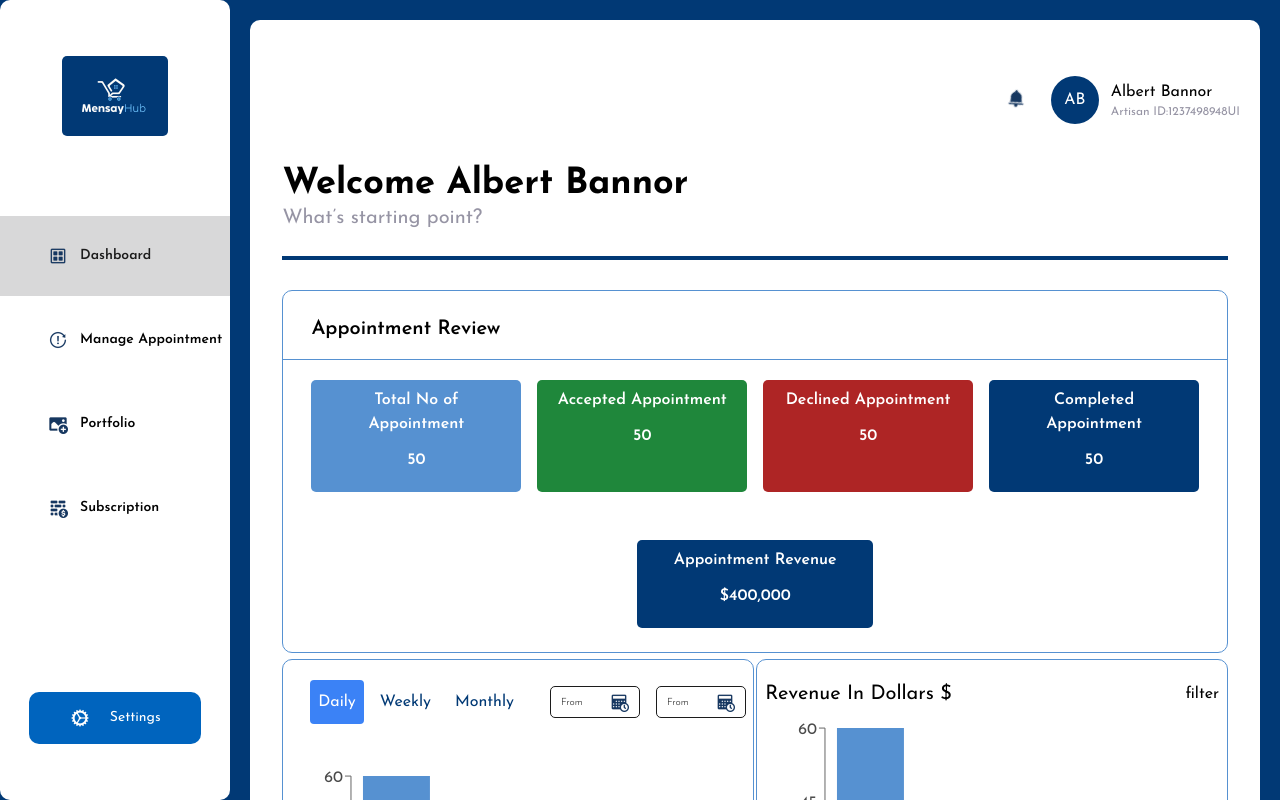
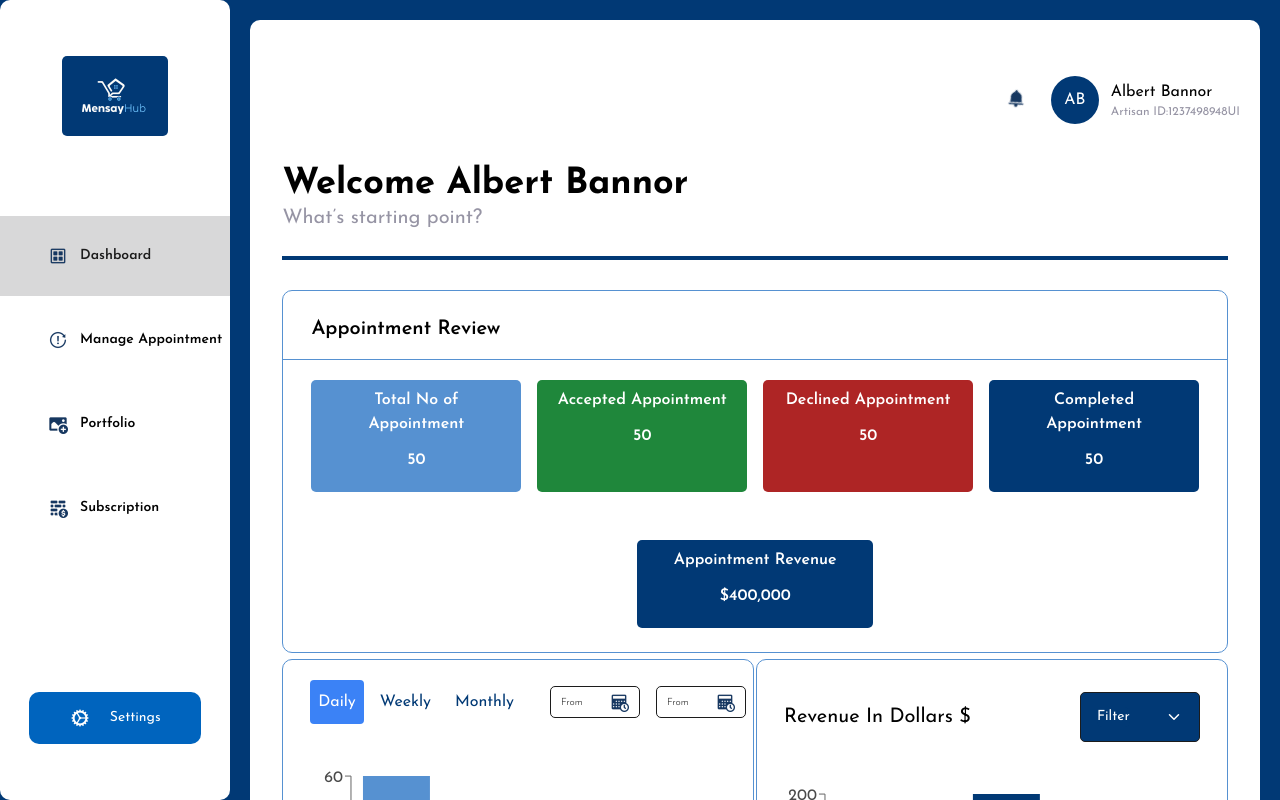
Before and after one commit to stivex001/artsianhub, a Next.js app: page /artisan/dashboard in a window 1280 px wide. Shown: the top 800 px of the page. Built offline with nearby package versions, Linux system fonts and the light colour scheme.

Commit message:
feat:completed the dashboard page

```diff
--- a/app/(Artisan)/artisan/dashboard/page.tsx
+++ b/app/(Artisan)/artisan/dashboard/page.tsx
@@ -1,18 +1,14 @@
 "use client";
 
 import { AppointmentReview } from "@/components/Artisan/dashboard/AppointmentReview";
-import CustomDatePicker from "@/components/controlledInputs/CustomDatePicker";
-import Barchart from "@/components/shared/Barchart";
-import Charts from "@/components/shared/Charts";
+import DailyUpdates from "@/components/Artisan/dashboard/DailyUpdates";
+import RevenueDetails from "@/components/Artisan/dashboard/RevenueDetails";
 import { Descriptions } from "@/components/shared/Headings";
-import Wrapper from "@/components/shared/Wrapper";
 import React from "react";
 
 type Props = {};
 
 const ArtisanDashboard = (props: Props) => {
-  const [date, setDate] = React.useState<Date>();
-
   return (
     <section className="flex flex-col gap-[30px]">
       <div className="flex flex-col gap-6">
@@ -25,33 +21,8 @@ const ArtisanDashboard = (props: Props) => {
       <div className="flex flex-col gap-1.5">
         <AppointmentReview />
         <div className="flex flex-col lg:flex-row gap-0.5">
-          <Wrapper className="flex-1 px-2 py-5">
-            <div className="w-11/12 mx-auto flex items-center justify-between gap-7 mb-8">
-              <div className="flex items-center gap-2">
-                <button className="px-2 py-2.5 bg-blue-500 text-white rounded">
-                  Daily
-                </button>
-                <button className="px-2 py-2.5 bg-white text-primary rounded">
-                  Weekly
-                </button>
-                <button className="px-2 py-2.5 bg-white text-primary rounded">
-                  Monthly
-                </button>
-              </div>
-              <div className="flex items-center gap-4">
-                <CustomDatePicker date={date} setDate={setDate} />
-                <CustomDatePicker date={date} setDate={setDate} />
-              </div>
-            </div>
-            <Barchart />
-          </Wrapper>
-          <Wrapper className="flex-1 px-2 py-5">
-            <div className="flex items-center justify-between">
-              <h1 className="text-xl">Revenue In Dollars $</h1>
-              <div>filter</div>
-            </div>
-            <Barchart />
-          </Wrapper>
+          <DailyUpdates />
+          <RevenueDetails />
         </div>
       </div>
     </section>
--- /dev/null
+++ b/components/Artisan/dashboard/DailyUpdates.tsx
@@ -0,0 +1,64 @@
+"use client";
+import CustomDatePicker from "@/components/controlledInputs/CustomDatePicker";
+import CustomBarChart from "@/components/shared/CustomBarChart";
+import Wrapper from "@/components/shared/Wrapper";
+import React from "react";
+
+type Props = {};
+
+const data = [
+  {
+    name: "Total Appointment",
+    value: 60,
+    color: "#5691D1",
+    labelColor: "#5691D1",
+  },
+  {
+    name: "Accepted Appointment",
+    value: 30,
+    color: "#1F873B",
+    labelColor: "#1F873B",
+  },
+  {
+    name: "Declined Appointment",
+    value: 18,
+    color: "#AE2525",
+    labelColor: "#AE2525",
+  },
+  {
+    name: "Completed Appointment",
+    value: 28,
+    color: "#0D3D73",
+    labelColor: "#0D3D73",
+  },
+];
+
+const DailyUpdates = (props: Props) => {
+  const [dateTo, setDateTo] = React.useState<Date>();
+  const [dateFrom, setDateFrom] = React.useState<Date>();
+
+  return (
+    <Wrapper className="flex-1 px-2 py-5">
+      <div className="w-11/12 mx-auto flex items-center justify-between gap-7 mb-8">
+        <div className="flex items-center gap-2">
+          <button className="px-2 py-2.5 bg-blue-500 text-white rounded">
+            Daily
+          </button>
+          <button className="px-2 py-2.5 bg-white text-primary rounded">
+            Weekly
+          </button>
+          <button className="px-2 py-2.5 bg-white text-primary rounded">
+            Monthly
+          </button>
+        </div>
+        <div className="flex items-center gap-4">
+          <CustomDatePicker date={dateTo} setDate={setDateTo} />
+          <CustomDatePicker date={dateFrom} setDate={setDateFrom} />
+        </div>
+      </div>
+      <CustomBarChart data={data} />
+    </Wrapper>
+  );
+};
+
+export default DailyUpdates;
--- /dev/null
+++ b/components/Artisan/dashboard/RevenueDetails.tsx
@@ -0,0 +1,54 @@
+import FilterComponent from "@/components/controlledInputs/FilterComponent";
+import CustomBarChart from "@/components/shared/CustomBarChart";
+import Wrapper from "@/components/shared/Wrapper";
+import React from "react";
+
+type Props = {};
+
+const data = [
+  {
+    name: "Artisan Revenue",
+    value: 200,
+    color: "#013975",
+    labelColor: "#013975",
+  },
+];
+
+const filterOptions = [
+  { id: "January", label: "January" },
+  { id: "Febuary", label: "Febuary" },
+  { id: "March", label: "March" },
+  { id: "April", label: "April" },
+  { id: "May", label: "May" },
+  { id: "June", label: "June" },
+  { id: "July", label: "July" },
+  { id: "August", label: "August" },
+  { id: "September", label: "September" },
+  { id: "October", label: "October" },
+  { id: "November", label: "November" },
+  { id: "December", label: "December" },
+];
+
+const RevenueDetails = (props: Props) => {
+  const handleFiterChange = () => {
+    // Handle filter change
+    console.log("Filter changed");
+  };
+
+  return (
+    <Wrapper className="flex-1 px-2 py-8">
+      <div className="w-11/12 mx-auto flex items-center justify-between gap-7 mb-8">
+        <h1 className="text-xl">Revenue In Dollars $</h1>
+        <FilterComponent
+          onFilterChange={handleFiterChange}
+          options={filterOptions}
+          className="!bg-primary rounded-[5px] !text-white"
+          showIcon
+        />
+      </div>
+      <CustomBarChart data={data} />
+    </Wrapper>
+  );
+};
+
+export default RevenueDetails;
--- a/components/controlledInputs/FilterComponent.tsx
+++ b/components/controlledInputs/FilterComponent.tsx
@@ -1,6 +1,7 @@
 import React, { useState } from "react";
 import filter from "@/components/assets/images/filter.svg";
 import Image from "next/image";
+import { ChevronDown } from "lucide-react";
 
 interface Filter {
   id: string;
@@ -10,9 +11,16 @@ interface Filter {
 type filterProps = {
   onFilterChange: (filterId: string) => void;
   options: Filter[];
+  className?: string;
+  showIcon?: boolean;
 };
 
-const FilterComponent = ({ onFilterChange, options }: filterProps) => {
+const FilterComponent = ({
+  onFilterChange,
+  options,
+  className,
+  showIcon,
+}: filterProps) => {
   const [isOpen, setIsOpen] = useState(false);
   const [selectedFilter, setSelectedFilter] = useState(null);
 
@@ -36,26 +44,32 @@ const FilterComponent = ({ onFilterChange, options }: filterProps) => {
   const getSelectedFilterLabel = () => {
     if (!selectedFilter) return "Filter";
     const selected = options?.find((filter) => filter.id === selectedFilter);
-    return selected ? selected.label : "Filter";
+    return selected ? selected.label : options?.[0]?.label;
   };
 
   return (
     <div className="relative z-20">
       <button
         onClick={toggleDropdown}
-        className="flex items-center justify-between gap-2 px-4 py-1.5 bg-white rounded-[20px] h-[50px] border border-black hover:bg-gray-50 transition-colors"
+        className={`flex items-center justify-between gap-2 px-4 py-1.5 bg-white rounded-[20px] h-[50px] border border-black hover:bg-gray-50 transition-colors ${className}`}
         style={{ minWidth: "120px" }}
       >
         <div className="flex items-center gap-2">
-          <Image src={filter} alt="logo" />
-          <span className="text-sm text-black">{getSelectedFilterLabel()}</span>
+          {!showIcon && (
+            <Image src={filter} alt="logo" className="text-white" />
+          )}
+          <span className={`text-sm text-black ${className}`}>
+            {getSelectedFilterLabel()}
+          </span>
         </div>
-        {/* <ChevronDown
-          size={18}
-          className={`text-gray-700 transition-transform duration-200 ${
-            isOpen ? "transform rotate-180" : ""
-          }`}
-        /> */}
+        {showIcon && (
+          <ChevronDown
+            size={18}
+            className={`text-white transition-transform duration-200 ${
+              isOpen ? "transform rotate-180" : ""
+            }`}
+          />
+        )}
       </button>
 
       {isOpen && (
--- a/components/shared/Barchart.tsx
+++ b/components/shared/CustomBarChart.tsx
@@ -8,34 +8,11 @@ import {
   Cell,
 } from "recharts";
 
-const data = [
-  {
-    name: "Total Appointment",
-    value: 60,
-    color: "#5691D1",
-    labelColor: "#5691D1",
-  },
-  {
-    name: "Accepted Appointment",
-    value: 30,
-    color: "#1F873B",
-    labelColor: "#1F873B",
-  },
-  {
-    name: "Declined Appointment",
-    value: 18,
-    color: "#AE2525",
-    labelColor: "#AE2525",
-  },
-  {
-    name: "Completed Appointment",
-    value: 28,
-    color: "#0D3D73",
-    labelColor: "#0D3D73",
-  },
-];
+type BarChartProps = {
+  data: any;
+};
 
-const CustomBarChart = () => {
+const CustomBarChart = ({ data }: BarChartProps) => {
   return (
     <div className="w-full h-96">
       <ResponsiveContainer width="100%" height="100%">
@@ -48,7 +25,7 @@ const CustomBarChart = () => {
             angle={5}
             interval={0}
             tick={({ x, y, payload }) => {
-              const entry = data.find((d) => d.name === payload.value);
+              const entry = data?.find((d: any) => d.name === payload.value);
               return (
                 <text
                   x={x}
@@ -65,8 +42,6 @@ const CustomBarChart = () => {
                 </text>
               );
             }}
-
-
           />
           <YAxis tick={{ fill: "#4A4A4A" }} />
           <Tooltip cursor={{ fill: "rgba(0, 0, 0, 0.1)" }} />
@@ -80,7 +55,7 @@ const CustomBarChart = () => {
             //   fontWeight: "semibold",
             // }}
           >
-            {data.map((entry, index) => (
+            {data?.map((entry: any, index: number) => (
               <Cell key={index} fill={entry.color} />
             ))}
           </Bar>
```
